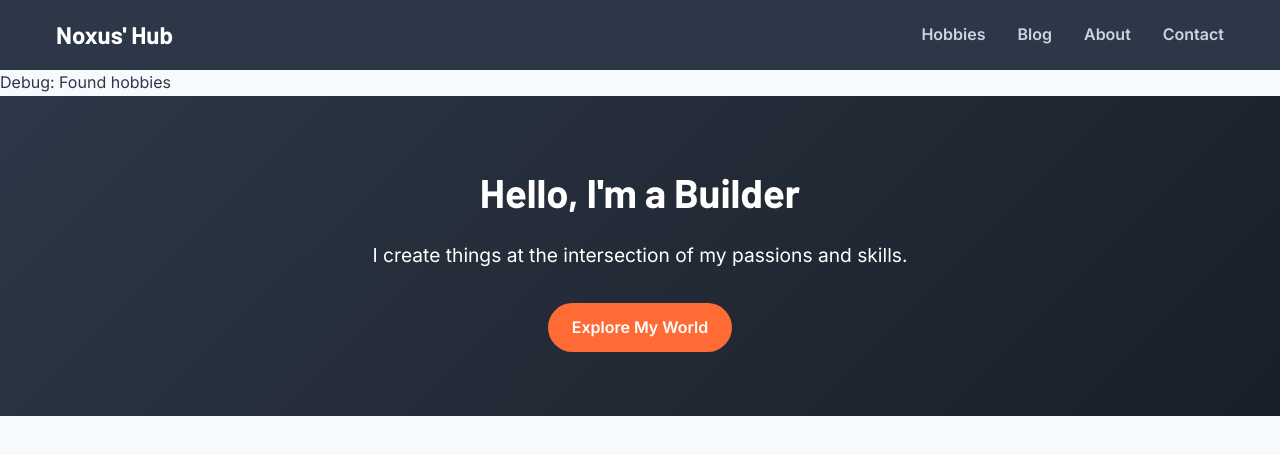
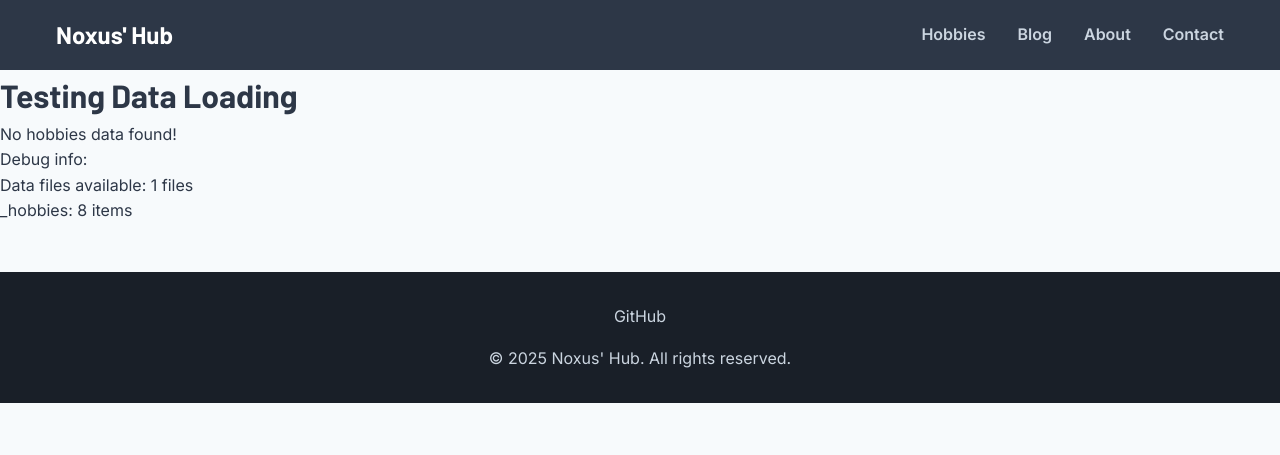
Before and after one commit to gmanthenoxus/gmanthenoxus.github.io, a Jekyll site: the page built from docs/index.html, in a window 1280 px wide and 900 px high. Shown: the top 455 px of the window. Built offline with Jekyll 4.4.1, drawn with Linux system fonts in a browser that asks for light colours; some of the changed text lies outside the part shown.

Commit message:
hobbies test

```diff
--- a/docs/index.html
+++ b/docs/index.html
@@ -2,48 +2,23 @@
 layout: default
 title: Welcome
 ---
-<!-- Add this at the top of index.html to test -->
-<p>Debug: Found {{ site.data.hobbies.size }} hobbies</p>
 
-<section class="hero">
-    <div class="container">
-        <h1>Hello, I'm a Builder</h1>
-        <p>I create things at the intersection of my passions and skills.</p>
-        <a href="#chapters" class="btn btn-primary">Explore My World</a>
-    </div>
-</section>
+<h1>Testing Data Loading</h1>
 
-<section id="chapters" class="story-chapters">
-    {% for hobby in site.data.hobbies %}
-    <div class="chapter" style="background-color: {{ hobby.color }};">
-        <div class="chapter-content">
-            <span class="chapter-emoji">{{ hobby.emoji }}</span>
-            <h2 class="chapter-title">{{ hobby.name }}</h2>
-            <p class="chapter-description">{{ hobby.description }}</p>
-            <a href="/hobbies/{{ hobby.slug }}" class="chapter-cta">Explore {{ hobby.name }}</a>
-        </div>
-    </div>
+{% if site.data.hobbies %}
+  <p>Found {{ site.data.hobbies.size }} hobbies</p>
+  <ul>
+  {% for hobby in site.data.hobbies %}
+    <li>{{ hobby.name }} - {{ hobby.emoji }}</li>
+  {% endfor %}
+  </ul>
+{% else %}
+  <p>No hobbies data found!</p>
+  <p>Debug info:</p>
+  <ul>
+    <li>Data files available: {{ site.data | size }} files</li>
+    {% for data_file in site.data %}
+    <li>{{ data_file[0] }}: {{ data_file[1] | size }} items</li>
     {% endfor %}
-</section>
-
-<section class="cta-section">
-    <div class="container">
-        <h2>Want to see more?</h2>
-        <p>Discover all my projects, thoughts, and creative endeavors.</p>
-        <a href="/hobbies" class="btn btn-outline">View All Hobbies</a>
-    </div>
-</section>
-
-<script>
-document.addEventListener('DOMContentLoaded', function() {
-    // Add smooth scrolling for the explore button
-    const exploreBtn = document.querySelector('.hero .btn');
-    if (exploreBtn) {
-        exploreBtn.addEventListener('click', function(e) {
-            e.preventDefault();
-            const target = document.querySelector(this.getAttribute('href'));
-            target.scrollIntoView({ behavior: 'smooth' });
-        });
-    }
-});
-</script>
+  </ul>
+{% endif %}
```
